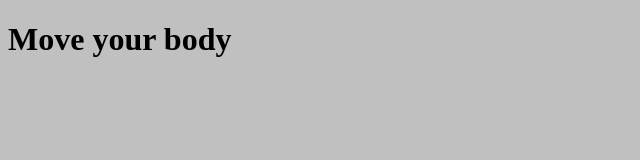
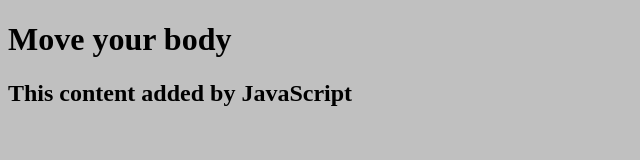
Before and after one commit to hannybananny/Emily-Pilates, a plain HTML site: page index.html in a window 1280 px wide. Shown: the whole page, without its empty margins (0-640 px from the left). Drawn offline with Linux system fonts and the light colour scheme.

Commit message:
Update link to Jave in HTML

```diff
--- a/index.html
+++ b/index.html
@@ -6,6 +6,6 @@
     </head>
     <body>
         <h1>Move your body</h1>
-        <script src=""script.js></script>
+        <script src="script.js"></script>
     </body>
 </html>
```
